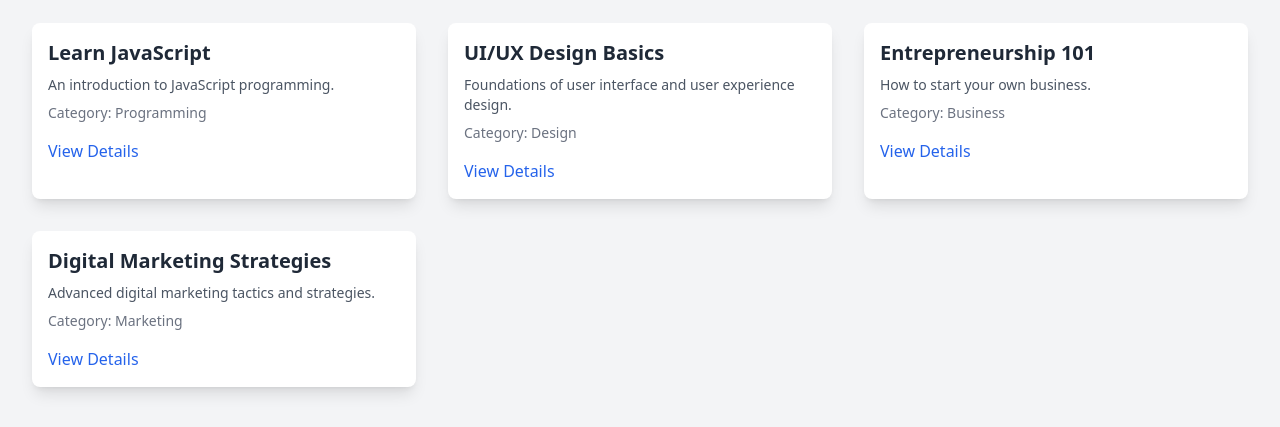
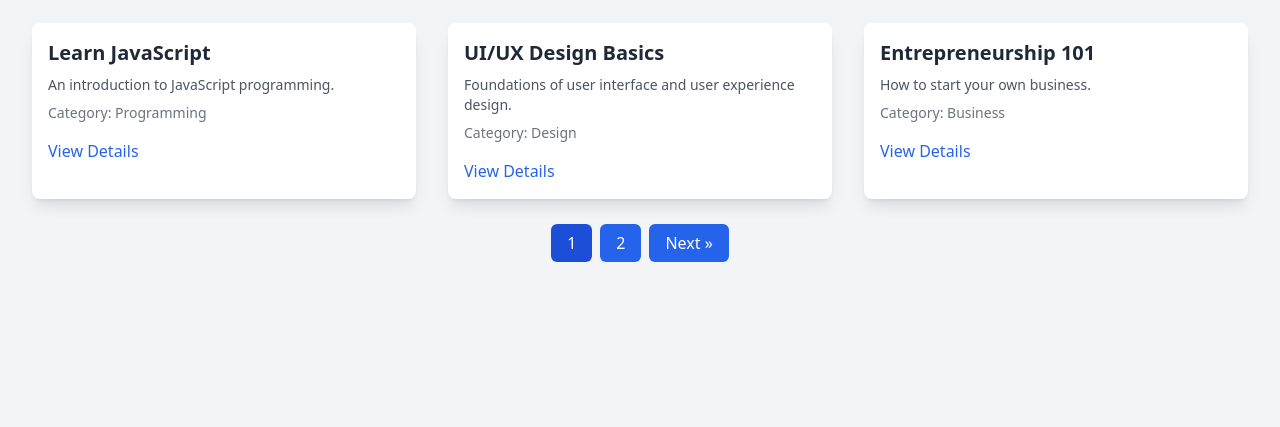
Before and after one commit to Youcode-Classe-E-2024-2025/abdelali_latifi_youdemy, a PHP site: page /public/dashbord-student.php in a window 1280 px wide. Shown: the part 419-846 px from the top of the page. After the commit the page ends 681 px from the top, so only its background shows below. Run offline with PHP 8.4, Linux system fonts and the light colour scheme; data comes from the database, SQL or seed files in the repository; some libraries are stand-ins or nearby versions.

Commit message:
la pagination aussi pour dashbord-student

```diff
--- a/public/dashbord-student.php
+++ b/public/dashbord-student.php
@@ -5,10 +5,28 @@ require_once '../backend/courses.php';
 $page = new Etudiant();
 $courseManeger = new Course();
 
+// Nombre de résultats par page
+$perPage = 3;
+
+// Page actuelle (par défaut, la page 1)
+$pageNum = isset($_GET['page']) ? (int)$_GET['page'] : 1;
+
+// Mot-clé de recherche, s'il y en a
 $searchKeyword = isset($_GET['search']) ? htmlspecialchars(trim($_GET['search'])) : '' ;
 
 try {
-    $courses = $searchKeyword ? $courseManeger->searchCourses($searchKeyword) : $courseManeger->getAllCourses();
+    // Si un mot-clé est donné, on applique la recherche avec pagination
+    if ($searchKeyword) {
+        $courses = $courseManeger->searchCoursesPaginated($searchKeyword, $pageNum, $perPage);
+        $totalCourses = $courseManeger->getTotalCourses($searchKeyword);
+    } else {
+        // Sinon, on récupère tous les cours avec pagination
+        $courses = $courseManeger->getCoursesPaginated($pageNum, $perPage);
+        $totalCourses = $courseManeger->getTotalCourses();
+    }
+
+    // Calcul du nombre total de pages
+    $totalPages = ceil($totalCourses / $perPage);
 } catch(Exception $e) {
     die ("Erreur lors de la récupération des cours : " . $e->getMessage());
 }
@@ -28,7 +46,6 @@ try {
         <div class="flex justify-between items-center h-16">
             <a href="#" class="text-xl font-bold text-blue-600 hover:text-blue-800">Student Dashboard</a>
             <div class="flex space-x-4">
-                <!-- Lien vers My Courses -->
                 <a href="my-courses.php" class="text-blue-600 hover:text-blue-800">My Courses</a>
                 <a href="../backend/athentification/logout.php">
                     <button class="text-white bg-red-600 px-4 py-2 rounded-md hover:bg-red-700">
@@ -39,7 +56,6 @@ try {
         </div>
     </div>
 </nav>
-
 
     <!-- Hero Section -->
     <header class="bg-gradient-to-r from-blue-500 to-indigo-500 text-white py-16">
@@ -92,6 +108,42 @@ try {
                 <?php endif; ?>
             </div>
         </div>
+
+        <!-- Pagination -->
+        <?php if ($totalPages > 1): ?>
+            <div class="mt-8 flex justify-center">
+                <nav aria-label="Pagination">
+                    <ul class="flex space-x-2">
+                        <!-- Lien vers la page précédente -->
+                        <?php if ($pageNum > 1): ?>
+                            <li>
+                                <a href="?page=<?= $pageNum - 1 ?>&search=<?= urlencode($searchKeyword) ?>" class="px-4 py-2 text-white bg-blue-600 hover:bg-blue-700 rounded-md">
+                                    &laquo; Previous
+                                </a>
+                            </li>
+                        <?php endif; ?>
+
+                        <!-- Lien vers les pages suivantes -->
+                        <?php for ($i = 1; $i <= $totalPages; $i++): ?>
+                            <li>
+                                <a href="?page=<?= $i ?>&search=<?= urlencode($searchKeyword) ?>" class="px-4 py-2 text-white <?= $i == $pageNum ? 'bg-blue-700' : 'bg-blue-600' ?> hover:bg-blue-700 rounded-md">
+                                    <?= $i ?>
+                                </a>
+                            </li>
+                        <?php endfor; ?>
+
+                        <!-- Lien vers la page suivante -->
+                        <?php if ($pageNum < $totalPages): ?>
+                            <li>
+                                <a href="?page=<?= $pageNum + 1 ?>&search=<?= urlencode($searchKeyword) ?>" class="px-4 py-2 text-white bg-blue-600 hover:bg-blue-700 rounded-md">
+                                    Next &raquo;
+                                </a>
+                            </li>
+                        <?php endif; ?>
+                    </ul>
+                </nav>
+            </div>
+        <?php endif; ?>
     </main>
 </body>
 </html>
```
